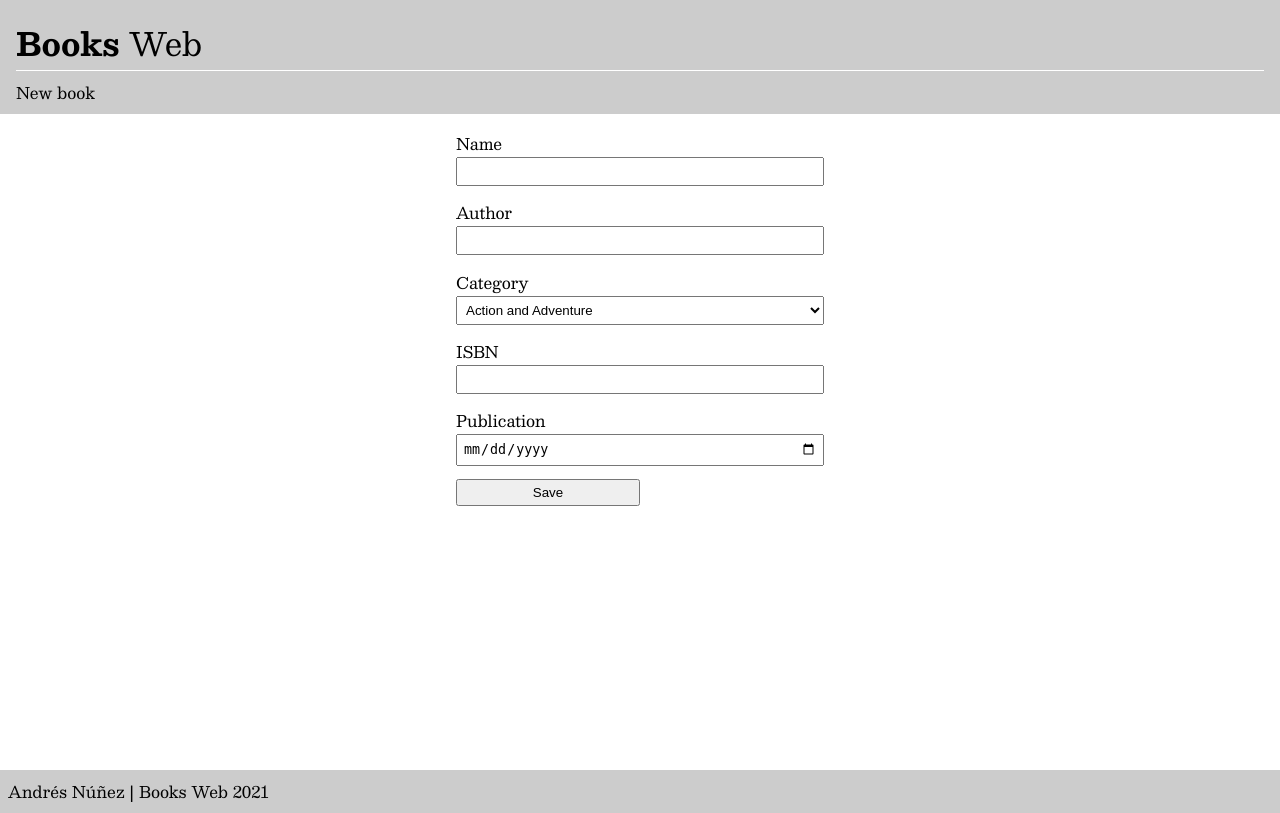
After one commit to AndresNunezG/books-web, a Django app: page /new/ in a window 1280 px wide. The commit adds this page. Run offline with Django 3.2, Linux system fonts and the light colour scheme; some libraries are stand-ins or nearby versions.

Commit message:
post and get methods

```diff
--- a/booksweb/booksweb/urls.py
+++ b/booksweb/booksweb/urls.py
@@ -15,10 +15,11 @@ Including another URLconf
 """
 from django.contrib import admin
 from django.urls import path, include
-from bookviewer import views
+from bookviewer.views import index, new_book
 
 urlpatterns = [
-    path('', views.index, name="index"),
+    path('', index, name="index"),
+    path('new/', new_book, name="new book"),
     path('admin/', admin.site.urls),
     path('api/', include('bookswebAPI.urls')),
 ]
--- a/booksweb/bookswebAPI/urls.py
+++ b/booksweb/bookswebAPI/urls.py
@@ -1,7 +1,8 @@
 from django.urls import path
-from .views import booksListView, booksDetailView
+from .views import book_list, book, create_book
 
 urlpatterns = [
-    path('books/', booksListView.as_view(), name='books_list'),
-    path('book/<int:pk>/', booksDetailView.as_view(), name="book_get"),
+    path('books/', book_list, name='books_list'),
+    path('book/<int:pk>/', book, name="book_get"),
+    path('create-book/', create_book, name="createbook"),
 ]
--- a/booksweb/bookviewer/static/css/styles.css
+++ b/booksweb/bookviewer/static/css/styles.css
@@ -10,16 +10,7 @@
     --fg-warning-color: #F0AD4E;
 }
 
-body {
-    font-family: 'Besley', serif;
-    min-height: 100vh;
-}
-
-.subtitle {
-    width: 100%;
-    padding: 0.5em 1em;
-    background-color: var(--main-bg-color);
-}
+/*Layout*/
 
 header {
     width: 100%;
@@ -32,12 +23,36 @@ header {
     border-bottom: solid 1px #FFF;
 }
 
+.Title-link {
+    color: inherit;
+    text-decoration: none;
+}
+
 .Title-1 {
     font-weight: 700;
 }
 
 .Title-2 {
     font-weight: 400;
+}
+
+.subtitle {
+    width: 100%;
+    padding: 0.5em 1em;
+    background-color: var(--main-bg-color);
+}
+
+body {
+    font-family: 'Besley', serif;
+    display: flex;
+    flex-direction: column;
+}
+
+.footer {
+    position: inherit;
+    width: 100%;
+    padding: 0.5em;
+    background: var(--main-bg-color);
 }
 
 main {
@@ -47,6 +62,8 @@ main {
     justify-content: center;
     align-items: center;
 }
+
+/*Book List*/
 
 .Cards__container {
     width: 100%;
@@ -58,9 +75,10 @@ main {
 
 .Card__container {
     width: 400px;
+    height: max-content;
+    position: relative;
     margin: 1em;
     padding: 0.5em 1em;
-    position: relative;
     background-color: #DDD;
 }
 
@@ -75,11 +93,20 @@ main {
 .links__container {
     bottom: 0;
     right: 0;
-    padding: 0.5em;
+    padding: 0.5em 1em;
     display: none;
     opacity: 0;
     position: absolute;
     cursor: pointer;
+}
+
+.forms__container {
+    display: flex;
+    justify-content: space-between;
+}
+
+.forms__container form {
+    margin-left: 0.5em;
 }
 
 .Card__container:hover .links__container {
@@ -99,10 +126,29 @@ main {
     color: var(--fg-danger-color);
 }
 
-footer {
-    position: absolute;
+/*New Book*/
+
+.form__container {
+    padding: 1em;
+    width: 400px;
+    height: 82vh;
+    display: flex;
+    justify-content: center;
+    align-items: flex-start;
+}
+
+.form {
     width: 100%;
-    bottom: 0;
-    padding: 0.5em;
-    background: var(--main-bg-color);
+    display: flex;
+    flex-direction: column;
 }
+
+.form-field {
+    margin-bottom: 1em;
+    padding: 5px;
+}
+
+.form-submit {
+    width: 50%;
+    height:2em;
+}
--- a/booksweb/bookviewer/templates/layout.html
+++ b/booksweb/bookviewer/templates/layout.html
@@ -8,14 +8,14 @@
         <link rel="preconnect" href="https://fonts.googleapis.com"/>
         <link rel="preconnect" href="https://fonts.gstatic.com" crossorigin/>
         <link href="https://fonts.googleapis.com/css2?family=Besley:wght@400;700&display=swap" rel="stylesheet"/>
-        <link rel="stylesheet" href="{% static 'css/styles.css' %}">
+        <link rel="stylesheet" type="text/css" href="{% static 'css/styles.css' %}">
         <!--font-family: 'Besley', serif;-->
     </head>
     <body>
         <header>
             <div class="Title__container">
-                <h1 class="Title-1">Books&nbsp;</h1>
-                <h1 class="Title-2">Web</h1>
+                <h1 class="Title-1"><a class="Title-link" href="/">Books&nbsp;</a></h1>
+                <h1 class="Title-2"><a class="Title-link" href="/">Web</a></h1>
             </div>
         </header>
         <section class="subtitle">
@@ -26,7 +26,7 @@
             {% block content %}
             {% endblock %}
         </main>
-        <footer>
+        <footer class="footer">
             <p>Andr&eacute;s N&uacute;ñez | Books Web 2021</p>
         </footer>
     </body>
--- /dev/null
+++ b/booksweb/bookviewer/templates/new_book.html
@@ -0,0 +1,30 @@
+{% extends 'layout.html' %}
+
+{% block subtitle %}
+New book
+{% endblock %}
+
+{% block content %}
+<div class="form__container">
+<form class="form" action="{% url 'createbook'  %}" method="POST">
+    {% csrf_token %}
+    <label for="name">Name</label>
+    <input class="form-field" id="name" name="name"></input>
+    <label for="author_name">Author</label>
+    <input class="form-field" id="author_name" name="author_name"></input>
+    <label for="category">Category</label>
+    <select class="form-field" name="category" name="category">
+        <option value="AA">Action and Adventure</option>
+        <option value="CL">Classics</option>
+        <option value="CM">Comic Book</option>
+        <option value="DM">Detective and Mystery</option>
+        <option value="FT">Fantasy</option>
+    </select>
+    <label for="isbn">ISBN</label>
+    <input class="form-field" id="isbn" name="isbn"></input>
+    <label for="publication_date">Publication</label>
+    <input type="date" class="form-field" id="publication_date" name="publication_date"></input>
+    <input class="form-submit" type="submit" value="Save"/>
+</form>
+</div>
+{% endblock %}
--- /dev/null
+++ b/booksweb/bookviewer/urls.py
@@ -0,0 +1,5 @@
+from django.urls import path, include
+
+urlpatterns = [
+    path('', include(('bookswebAPI.urls', 'createbook'), namespace='createbook')),
+]
--- a/booksweb/bookviewer/views.py
+++ b/booksweb/bookviewer/views.py
@@ -8,3 +8,6 @@ def index(request):
     return render(request, 'index.html',{
         'books_list': books_list,
     })
+
+def new_book(request):
+    return render(request, 'new_book.html')
```
Also changed, not shown: booksweb/bookswebAPI/views.py (+36 -5 lines), booksweb/bookviewer/templates/index.html (+8 -2 lines), booksweb/db.sqlite3.
